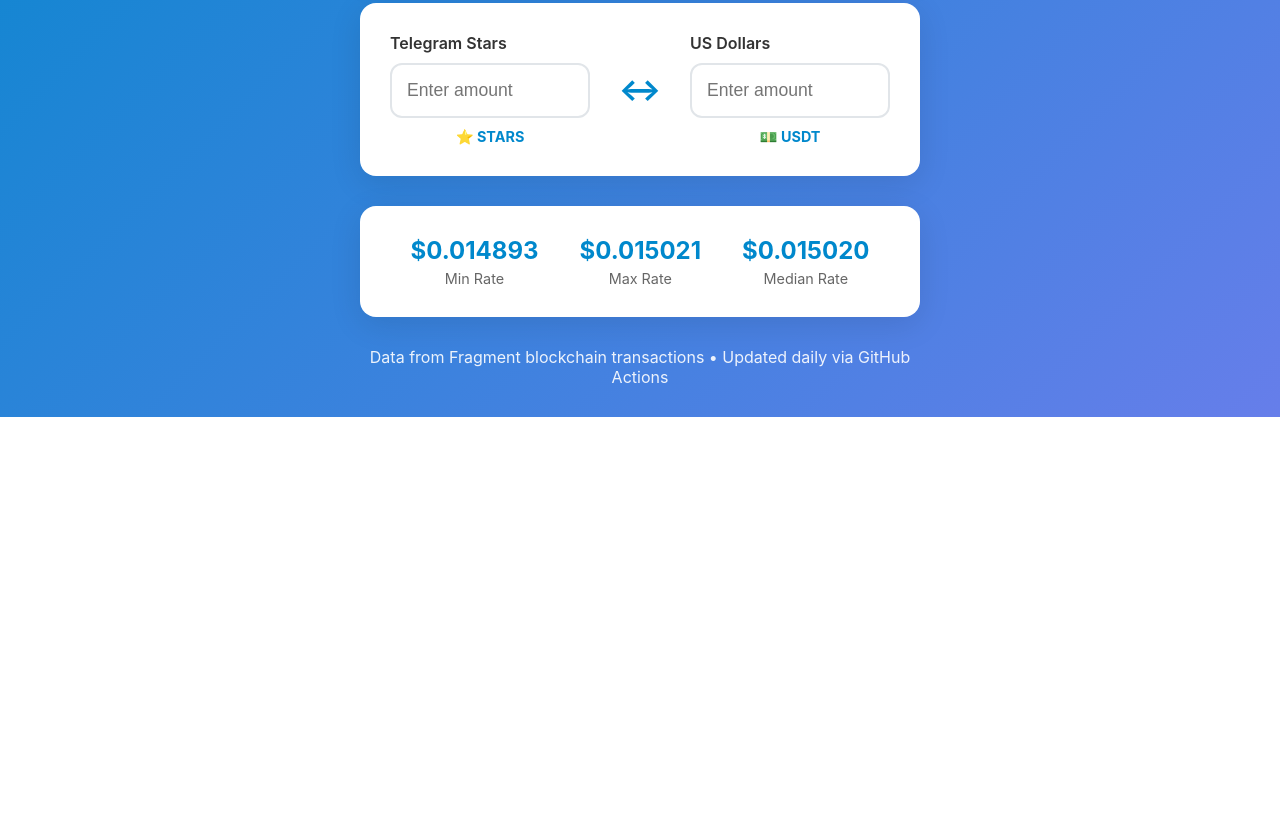
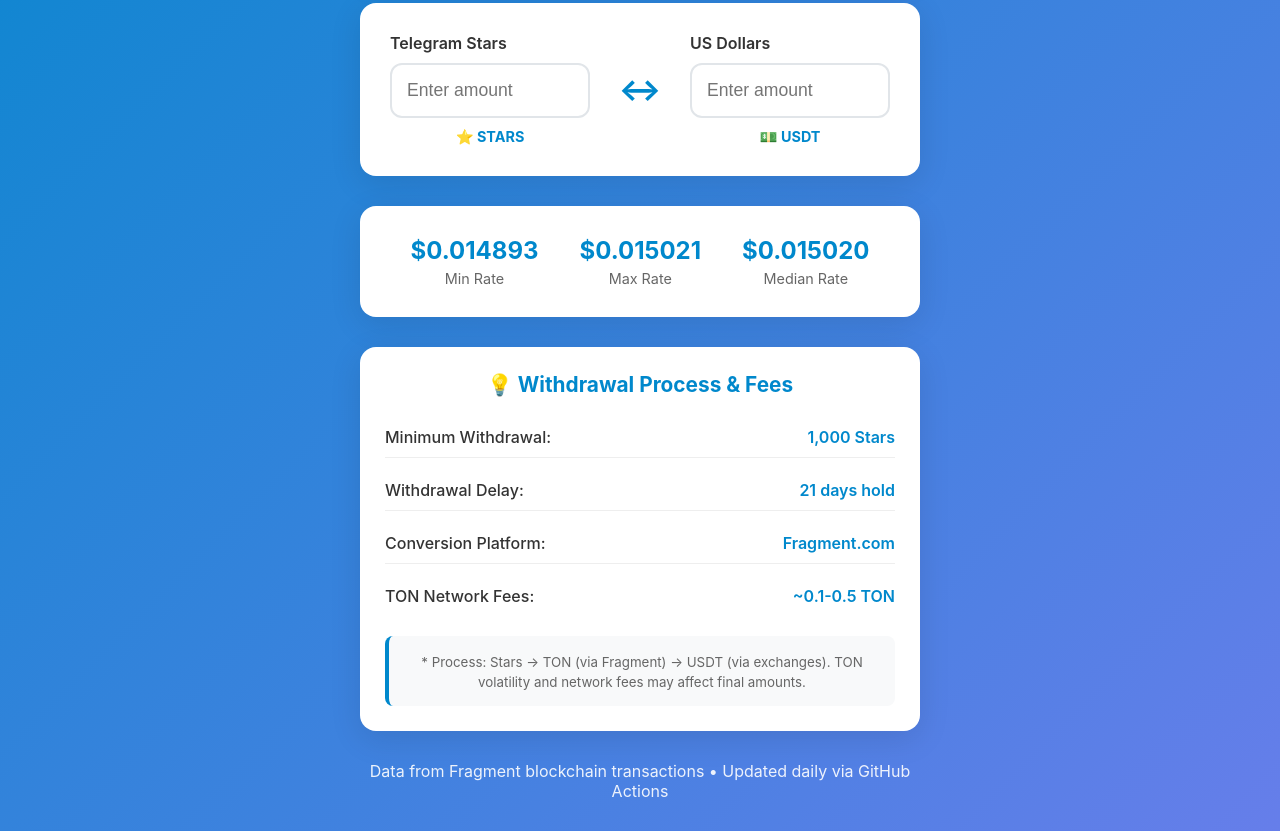
Before and after one commit to bes-dev/telegram_stars_rates, a plain HTML site: page github_pages/index.html in a window 1280 px wide. Shown: the part 463-1294 px from the top of the page. Before the commit the page ends 880 px from the top, so only its background shows below. Drawn offline with Linux system fonts and the light colour scheme.

Commit message:
update web tool

```diff
--- a/github_pages/index.html
+++ b/github_pages/index.html
@@ -61,6 +61,31 @@
             </div>
         </div>
 
+        <div class="fees-info">
+            <h3>💡 Withdrawal Process & Fees</h3>
+            <div class="fee-breakdown">
+                <div class="fee-item">
+                    <span class="fee-label">Minimum Withdrawal:</span>
+                    <span class="fee-value">1,000 Stars</span>
+                </div>
+                <div class="fee-item">
+                    <span class="fee-label">Withdrawal Delay:</span>
+                    <span class="fee-value">21 days hold</span>
+                </div>
+                <div class="fee-item">
+                    <span class="fee-label">Conversion Platform:</span>
+                    <span class="fee-value">Fragment.com</span>
+                </div>
+                <div class="fee-item">
+                    <span class="fee-label">TON Network Fees:</span>
+                    <span class="fee-value">~0.1-0.5 TON</span>
+                </div>
+            </div>
+            <p class="fee-note">
+                <small>* Process: Stars → TON (via Fragment) → USDT (via exchanges). TON volatility and network fees may affect final amounts.</small>
+            </p>
+        </div>
+
         <footer>
             <p>Data from Fragment blockchain transactions • Updated daily via GitHub Actions</p>
             <div class="error-message" id="error-message"></div>
--- a/github_pages/styles.css
+++ b/github_pages/styles.css
@@ -172,6 +172,60 @@ header p {
     color: #666;
 }
 
+.fees-info {
+    background: white;
+    border-radius: 16px;
+    padding: 25px;
+    margin-bottom: 30px;
+    box-shadow: 0 8px 32px rgba(0,0,0,0.1);
+}
+
+.fees-info h3 {
+    color: #0088cc;
+    margin-bottom: 20px;
+    text-align: center;
+    font-size: 1.3em;
+}
+
+.fee-breakdown {
+    display: flex;
+    flex-direction: column;
+    gap: 12px;
+    margin-bottom: 20px;
+}
+
+.fee-item {
+    display: flex;
+    justify-content: space-between;
+    align-items: center;
+    padding: 10px 0;
+    border-bottom: 1px solid #eee;
+}
+
+.fee-item:last-child {
+    border-bottom: none;
+}
+
+.fee-label {
+    font-weight: 500;
+    color: #333;
+}
+
+.fee-value {
+    font-weight: 600;
+    color: #0088cc;
+}
+
+.fee-note {
+    background: #f8f9fa;
+    padding: 15px;
+    border-radius: 8px;
+    margin: 0;
+    text-align: center;
+    color: #666;
+    border-left: 4px solid #0088cc;
+}
+
 footer {
     text-align: center;
     color: white;
```
